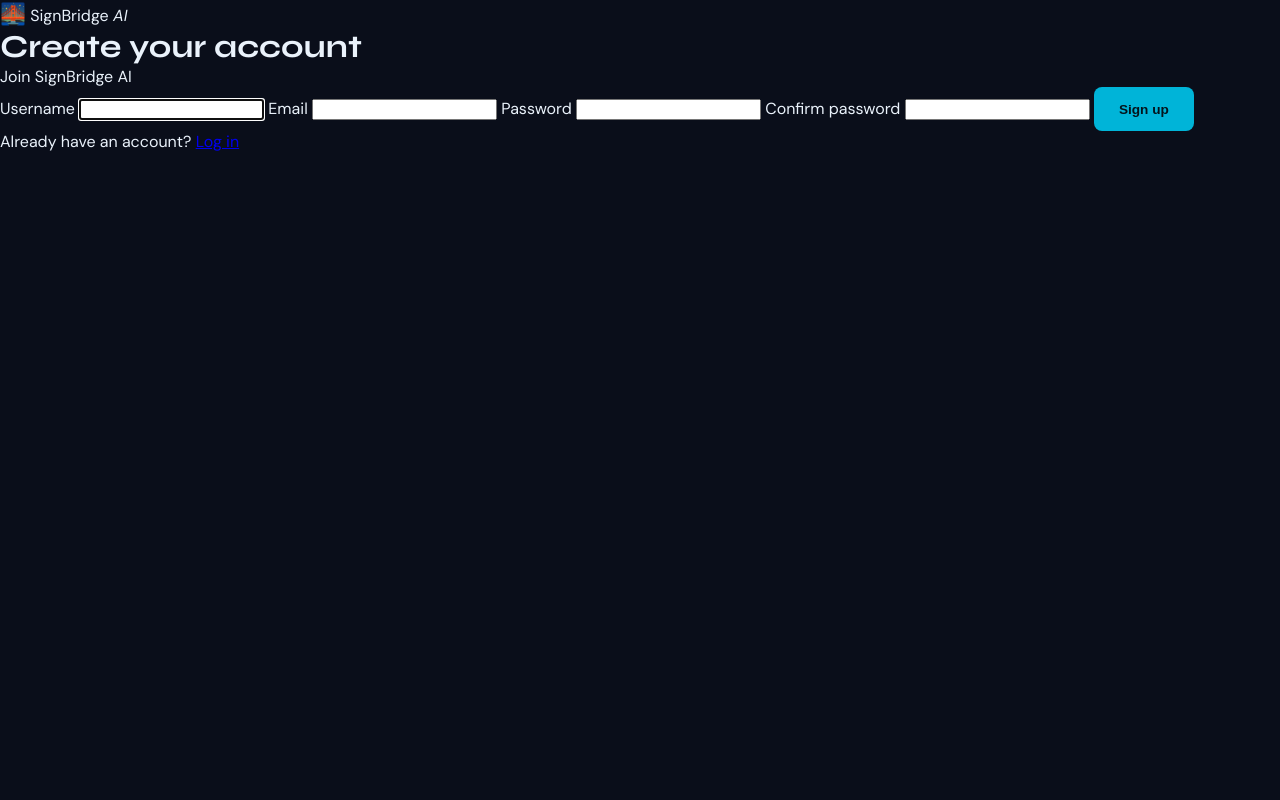
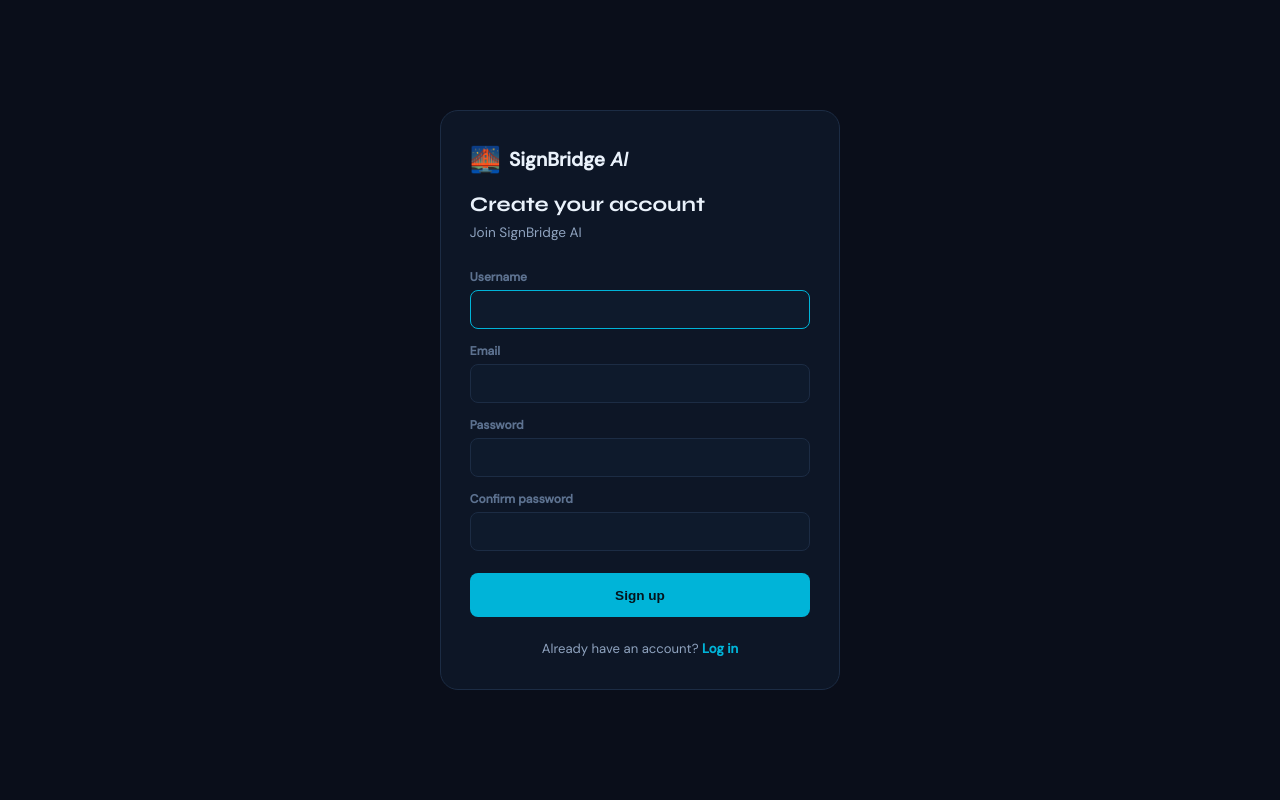
Before and after one commit to kalashrao07-sys/SignBridge-AI-MVP, a Flask app: page /signup in a window 1280 px wide. Run offline with Flask 3, Linux system fonts and the light colour scheme.

Commit message:
feat: add multi-page navigation and flash message styles, enhance auth page layout

```diff
--- a/static/css/style.css
+++ b/static/css/style.css
@@ -936,3 +936,191 @@ p { margin: 0; }
   color: var(--text-muted);
   min-height: 1.1rem;
 }
+
+/* ════════════════════ APPEND TO static/css/style.css ════════════════════ */
+
+/* ── Multi-page nav ── */
+.nav-links {
+  display: flex;
+  gap: 0.4rem;
+  flex-wrap: wrap;
+}
+
+.nav-link {
+  color: var(--text-secondary);
+  text-decoration: none;
+  font-size: 0.82rem;
+  font-weight: 600;
+  padding: 0.5rem 0.9rem;
+  border-radius: 20px;
+  transition: background 0.15s ease, color 0.15s ease;
+}
+
+.nav-link:hover { background: rgba(0, 180, 216, 0.1); color: var(--text-primary); }
+
+.nav-link.active {
+  background: rgba(0, 180, 216, 0.18);
+  color: var(--accent);
+  border: 1px solid var(--border-accent);
+}
+
+.nav-user {
+  display: flex;
+  align-items: center;
+  gap: 0.6rem;
+  margin-left: 0.8rem;
+  padding-left: 0.8rem;
+  border-left: 1px solid var(--border-soft);
+}
+
+.nav-username {
+  font-size: 0.8rem;
+  color: var(--text-secondary);
+  font-weight: 600;
+  white-space: nowrap;
+}
+
+.btn-small { padding: 0.4rem 0.8rem; font-size: 0.75rem; flex: none; }
+
+/* ── Flash messages ── */
+.flash-wrap {
+  max-width: 700px;
+  margin: 0.8rem auto 0;
+  padding: 0 1rem;
+  display: flex;
+  flex-direction: column;
+  gap: 0.5rem;
+}
+
+.flash-msg {
+  padding: 0.6rem 1rem;
+  border-radius: var(--radius-sm);
+  font-size: 0.85rem;
+  font-weight: 600;
+}
+
+.flash-error   { background: var(--danger-bg);  color: var(--danger); border: 1px solid rgba(255,93,93,0.4); }
+.flash-success { background: var(--success-bg); color: var(--success); border: 1px solid rgba(46,204,113,0.4); }
+
+/* ── Single-panel layout (sign-to-speech / speech-to-sign / calibrate pages) ── */
+.panels-single {
+  grid-template-columns: 1fr;
+  max-width: 720px;
+}
+
+.hero-compact { padding: 1.6rem 1.5rem 1rem; }
+
+.panel-footnote {
+  text-align: center;
+  font-size: 0.8rem;
+  color: var(--text-muted);
+  margin: 0;
+}
+
+.panel-footnote a { color: var(--accent); text-decoration: none; font-weight: 700; }
+.panel-footnote a:hover { text-decoration: underline; }
+
+/* ── Home dashboard cards ── */
+.home-cards {
+  max-width: 1100px;
+  margin: 1rem auto 2rem;
+  padding: 0 1.5rem;
+  display: grid;
+  grid-template-columns: repeat(3, 1fr);
+  gap: 1.2rem;
+}
+
+@media (max-width: 900px) {
+  .home-cards { grid-template-columns: 1fr; }
+}
+
+.home-card {
+  background: var(--bg-panel);
+  border: 1px solid var(--border-soft);
+  border-radius: var(--radius-lg);
+  padding: 1.6rem 1.4rem;
+  text-decoration: none;
+  color: var(--text-primary);
+  display: flex;
+  flex-direction: column;
+  gap: 0.5rem;
+  transition: transform 0.15s ease, border-color 0.15s ease;
+}
+
+.home-card:hover {
+  transform: translateY(-3px);
+  border-color: var(--border-accent);
+}
+
+.home-card-icon { font-size: 2.2rem; }
+.home-card h3 { margin: 0; font-size: 1.1rem; }
+.home-card p { margin: 0; font-size: 0.85rem; color: var(--text-secondary); line-height: 1.5; flex: 1; }
+.home-card-cta { color: var(--accent); font-weight: 700; font-size: 0.85rem; }
+
+/* ── Auth pages (login / signup) ── */
+.auth-body {
+  margin: 0;
+  min-height: 100vh;
+  display: flex;
+  align-items: center;
+  justify-content: center;
+  background: var(--bg-base);
+  padding: 1.5rem;
+}
+
+.auth-card {
+  width: 100%;
+  max-width: 400px;
+  background: var(--bg-panel);
+  border: 1px solid var(--border-soft);
+  border-radius: var(--radius-lg);
+  padding: 2rem 1.8rem;
+  display: flex;
+  flex-direction: column;
+  gap: 0.4rem;
+}
+
+.auth-brand {
+  display: flex;
+  align-items: center;
+  gap: 0.5rem;
+  font-size: 1.2rem;
+  font-weight: 800;
+  color: var(--text-primary);
+  margin-bottom: 0.6rem;
+}
+
+.auth-title { margin: 0; font-size: 1.3rem; }
+.auth-sub   { margin: 0 0 0.8rem; color: var(--text-secondary); font-size: 0.85rem; }
+
+.auth-form { display: flex; flex-direction: column; gap: 0.3rem; }
+
+.auth-label {
+  font-size: 0.75rem;
+  color: var(--text-muted);
+  font-weight: 700;
+  margin-top: 0.6rem;
+}
+
+.auth-input {
+  background: var(--bg-card-alt);
+  border: 1px solid var(--border-soft);
+  border-radius: var(--radius-sm);
+  padding: 0.65rem 0.8rem;
+  color: var(--text-primary);
+  font-size: 0.9rem;
+}
+
+.auth-input:focus { outline: none; border-color: var(--accent); }
+
+.auth-submit { margin-top: 1.1rem; width: 100%; }
+
+.auth-footer {
+  text-align: center;
+  font-size: 0.82rem;
+  color: var(--text-secondary);
+  margin-top: 1rem;
+}
+
+.auth-footer a { color: var(--accent); font-weight: 700; text-decoration: none; }
+.auth-footer a:hover { text-decoration: underline; }
```
